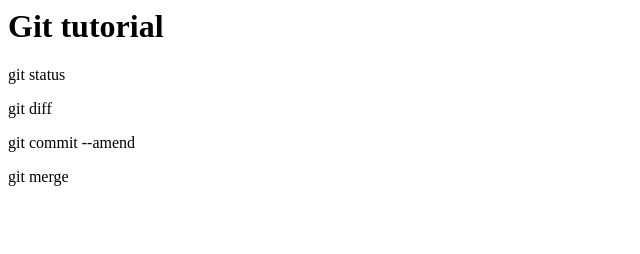
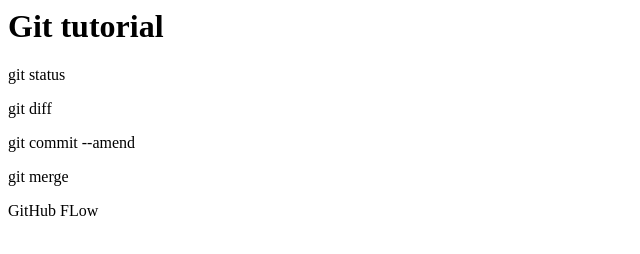
Before and after one commit to MinhoSeo-EXA/git_tutorial, a plain HTML site: page index.html in a window 1280 px wide. Shown: the whole page, without its empty margins (0-640 px from the left). Drawn offline with Linux system fonts and the light colour scheme.

Commit message:
GitHub Flowを追記

```diff
--- a/index.html
+++ b/index.html
@@ -3,3 +3,4 @@
 <p>git diff</p>
 <p>git commit --amend</p>
 <p>git merge</p>
+<p>GitHub FLow</p>
```
